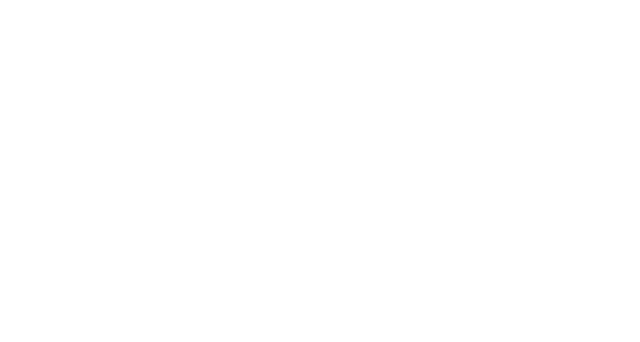
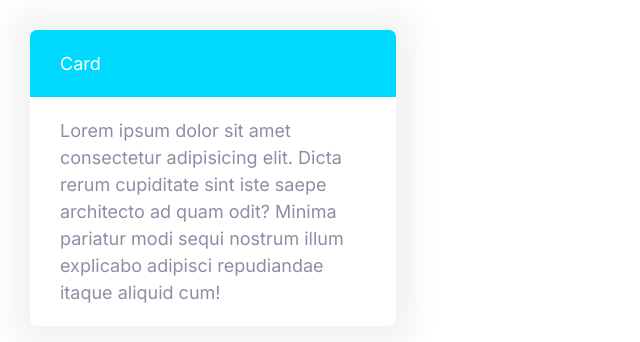
Before and after one commit to serhat-sergikaya/css-training-website, a plain HTML site: page index.html in a window 1280 px wide. Shown: the whole page, without its empty margins (0-640 px from the left). Drawn offline with Linux system fonts and the light colour scheme.

Commit message:
Build card component

```diff
--- a/css/styles.css
+++ b/css/styles.css
@@ -274,3 +274,26 @@ a {
     font-size: 1.5rem;
   }
 }
+
+/* Cards */
+
+.card {
+  border-radius: 7px;
+  box-shadow: 0 0 30px 20px #f3f3f3;
+  overflow: hidden;
+}
+
+.card__header,
+.card__body {
+  padding: 2rem 3rem;
+}
+
+.card--primary .card__header {
+  background: var(--color-primary);
+  color: #fff;
+}
+
+.card--secondary .card__header {
+  background: var(--color-secondary);
+  color: #fff;
+}
--- a/index.html
+++ b/index.html
@@ -13,5 +13,17 @@
     />
     <title>Document</title>
   </head>
-  <body></body>
+  <body style="padding: 3rem 3rem">
+    <div style="width: 30%">
+      <div class="card card--secondary">
+        <header class="card__header">Card</header>
+        <div class="card__body">
+          Lorem ipsum dolor sit amet consectetur adipisicing elit. Dicta rerum
+          cupiditate sint iste saepe architecto ad quam odit? Minima pariatur
+          modi sequi nostrum illum explicabo adipisci repudiandae itaque aliquid
+          cum!
+        </div>
+      </div>
+    </div>
+  </body>
 </html>
```
